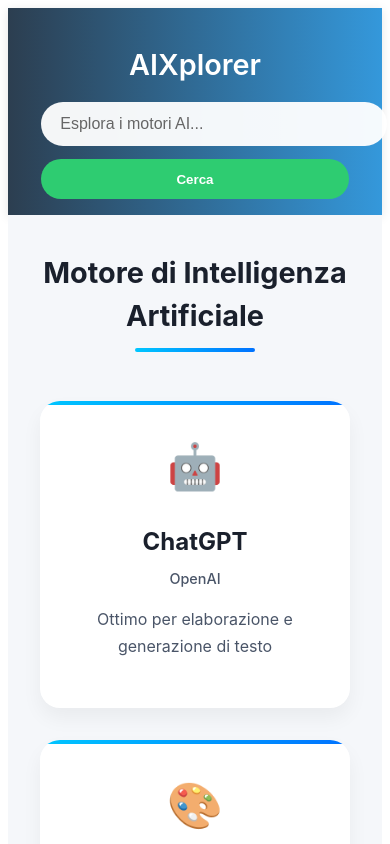
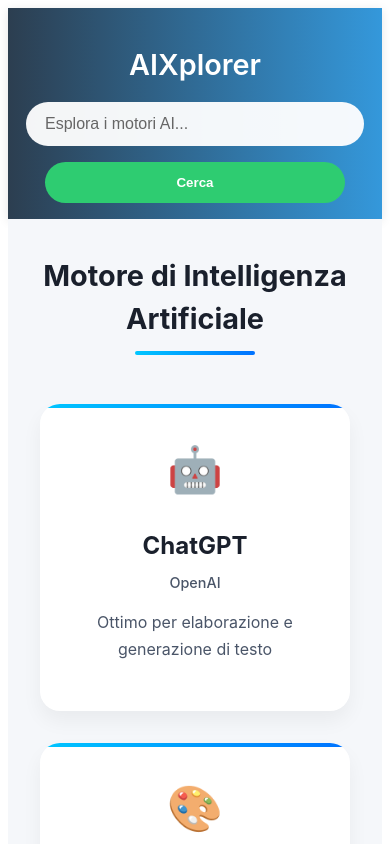
Before and after one commit to davideloddeDev/ai, a React (Vite) app: page / in a window 390 px wide. Shown: the top 844 px of the page. Built offline with nearby package versions, Linux system fonts and the light colour scheme.

Commit message:
header responsive

```diff
--- a/src/components/css/header.css
+++ b/src/components/css/header.css
@@ -66,24 +66,26 @@
 }
 
 @media (max-width: 768px) {
-  header {
-    padding: 1.5rem;
-  }
-
-  h1 {
-    font-size: 2rem;
+  .search-container {
+    width: 90%;
+    margin: 0 auto;
   }
 
   .search-container form {
     flex-direction: column;
-    gap: 0.8rem;
+    align-items: center;
+    width: 100%;
   }
 
-  .search-input,
+  .search-input {
+    width: 100%;
+    max-width: 300px;
+  }
+
   .search-button,
   .home-button {
     width: 100%;
-    margin: 0;
+    max-width: 300px;
   }
 }
 
```
